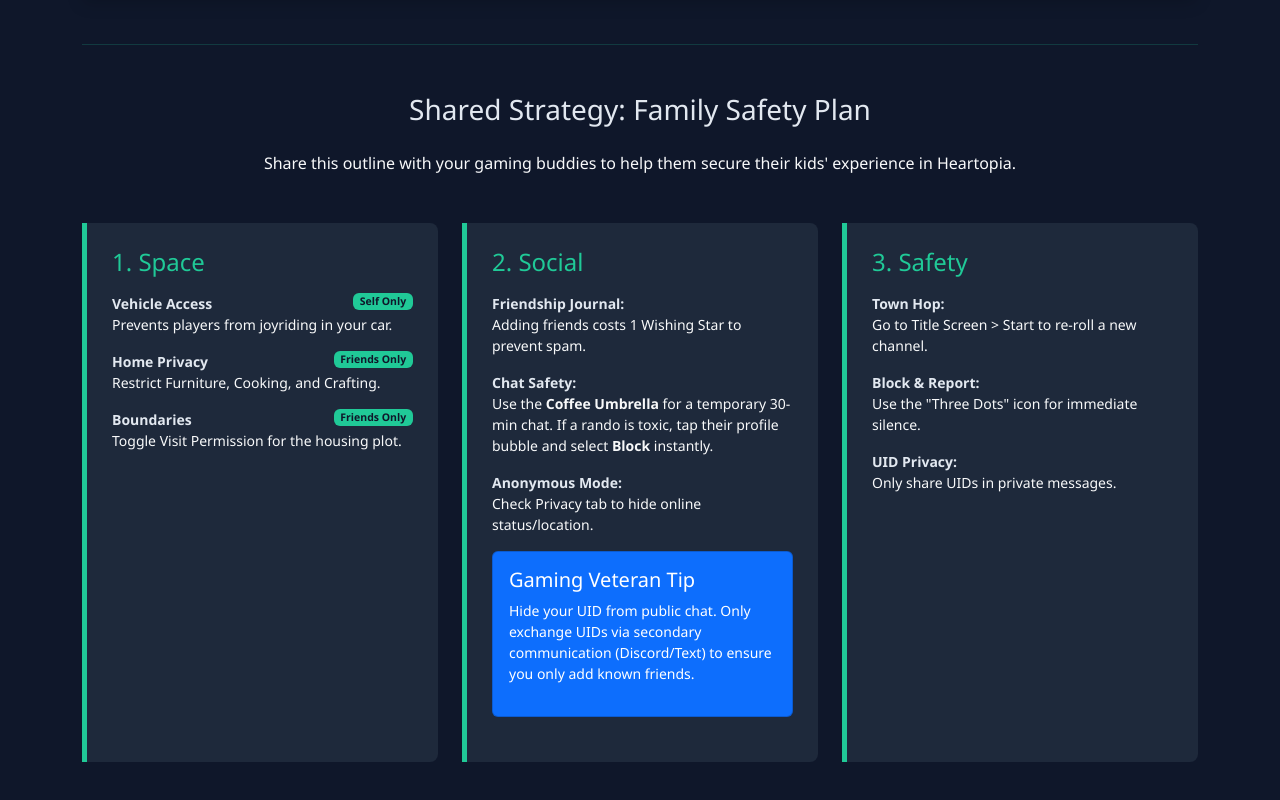
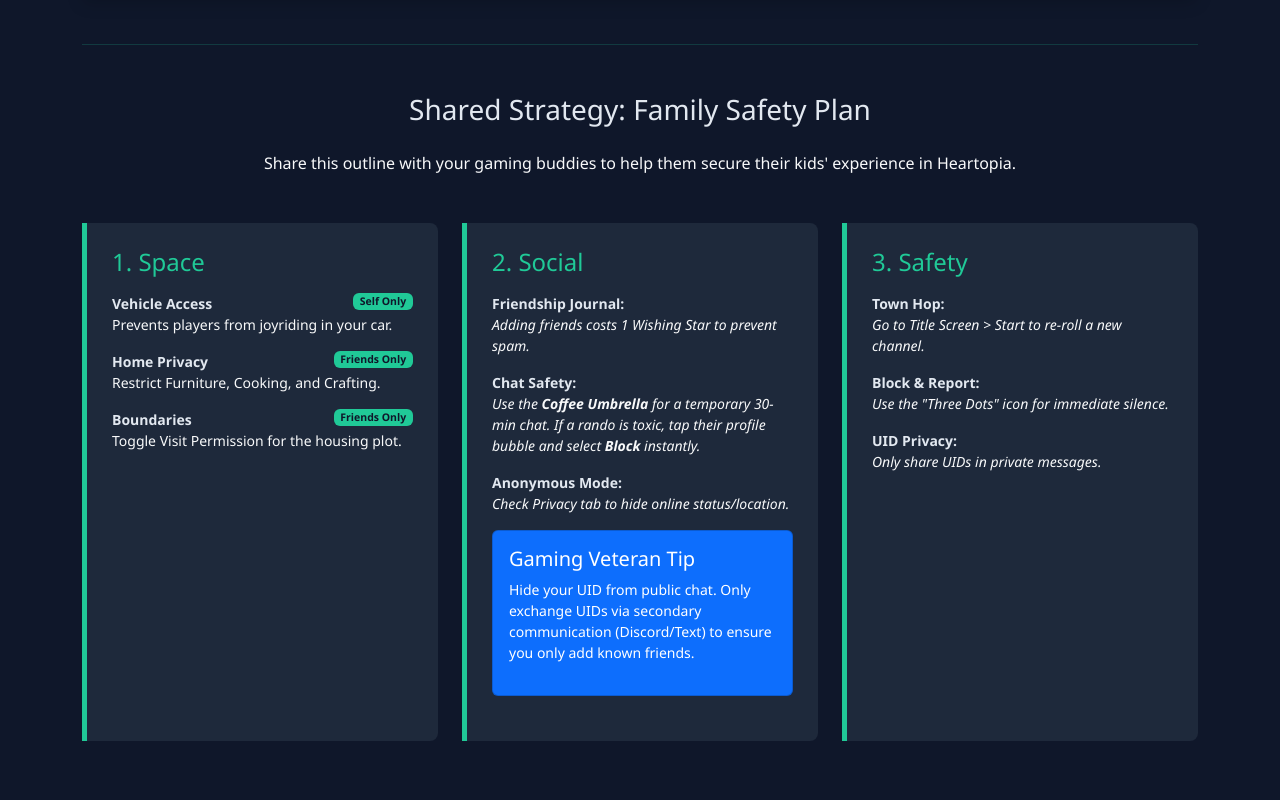
Before and after one commit to KuroyukiDev/heartopia-guide, a plain HTML site: page safety.html in a window 1280 px wide. Shown: the part 882-1682 px from the top of the page. Drawn offline with nearby package versions, Linux system fonts and the light colour scheme.

Commit message:
Italicize safety tips for better emphasis and readability

```diff
--- a/safety.html
+++ b/safety.html
@@ -143,15 +143,15 @@
                     <ul class="list-unstyled small">
                         <li class="mb-3">
                             <strong>Friendship Journal:</strong>
-                            <span class="text-light d-block">Adding friends costs 1 Wishing Star to prevent spam.</span>
+                            <span class="text-light fst-italic d-block">Adding friends costs 1 Wishing Star to prevent spam.</span>
                         </li>
                         <li class="mb-3">
                             <strong>Chat Safety:</strong>
-                            <span class="text-light d-block">Use the <strong>Coffee Umbrella</strong> for a temporary 30-min chat. If a rando is toxic, tap their profile bubble and select <strong>Block</strong> instantly.</span>
+                            <span class="text-light fst-italic d-block">Use the <strong>Coffee Umbrella</strong> for a temporary 30-min chat. If a rando is toxic, tap their profile bubble and select <strong>Block</strong> instantly.</span>
                         </li>
                         <li>
                             <strong>Anonymous Mode:</strong>
-                            <span class="text-light d-block">Check Privacy tab to hide online status/location.</span>
+                            <span class="text-light fst-italic d-block">Check Privacy tab to hide online status/location.</span>
                         </li>
                     </ul>
                     <div class="card bg-primary text-white p-3">
@@ -168,15 +168,15 @@
                     <ul class="list-unstyled small">
                         <li class="mb-3">
                             <strong>Town Hop:</strong>
-                            <span class="text-light d-block">Go to Title Screen > Start to re-roll a new channel.</span>
+                            <span class="text-light fst-italic d-block">Go to Title Screen > Start to re-roll a new channel.</span>
                         </li>
                         <li class="mb-3">
                             <strong>Block & Report:</strong>
-                            <span class="text-light d-block">Use the "Three Dots" icon for immediate silence.</span>
+                            <span class="text-light fst-italic d-block">Use the "Three Dots" icon for immediate silence.</span>
                         </li>
                         <li>
                             <strong>UID Privacy:</strong>
-                            <span class="text-light d-block">Only share UIDs in private messages.</span>
+                            <span class="text-light fst-italic d-block">Only share UIDs in private messages.</span>
                         </li>
                     </ul>
                 </div>
```
